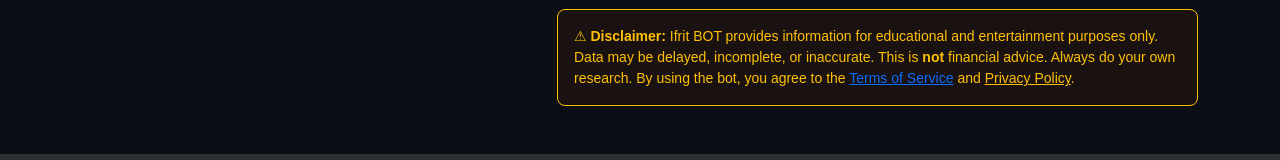
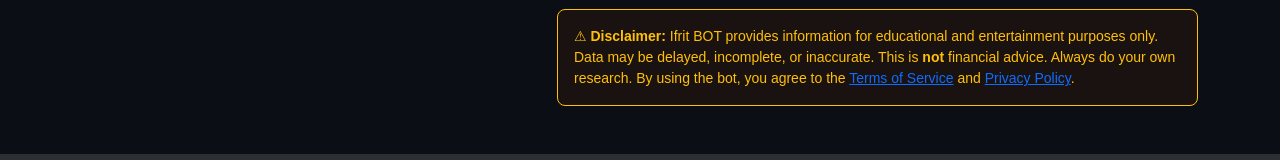
Before and after one commit to Ifrit42/ifrit-bot, a plain HTML site: page index.html in a window 1280 px wide. Shown: the part 2041-2201 px from the top of the page. Drawn offline with nearby package versions, Linux system fonts and the light colour scheme.

Commit message:
Update index.html

```diff
--- a/index.html
+++ b/index.html
@@ -275,7 +275,7 @@
             ⚠ <strong>Disclaimer:</strong> Ifrit BOT provides information for educational and entertainment purposes only.
             Data may be delayed, incomplete, or inaccurate. This is <strong>not</strong> financial advice. Always do your own research.
             By using the bot, you agree to the <a href="https://github.com/Ifrit42/ifrit-bot/blob/main/%F0%9F%93%9C%20Terms%20of%20Service.txt">Terms of Service</a> and
-            <a href="https://github.com/Ifrit42/ifrit-bot/blob/main/%F0%9F%94%90%20Privacy%20Policy.txt" class="link-warning">Privacy Policy</a>.
+            <a href="https://github.com/Ifrit42/ifrit-bot/blob/main/%F0%9F%94%90%20Privacy%20Policy.txt">Privacy Policy</a>.
           </p>
         </div>
       </div>
```
